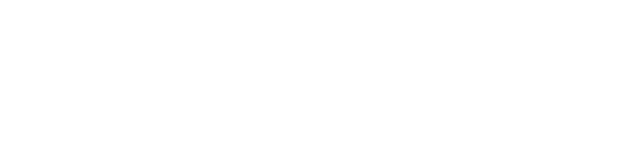
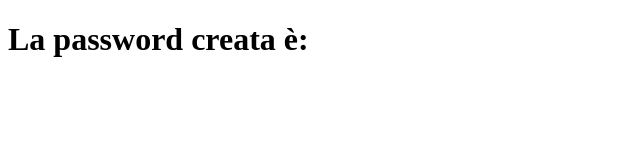
Before and after one commit to AndreaMinelli/js-pwdgen-wannabe, a plain HTML site: page index.html in a window 1280 px wide. Shown: the whole page, without its empty margins (0-640 px from the left). Drawn offline with Linux system fonts and the light colour scheme.

Commit message:
Impostato h1

```diff
--- a/index.html
+++ b/index.html
@@ -11,6 +11,7 @@
 
 <body>
 
+    <h1>La password creata è: <span id="generated-password"></span></h1>
 
 </body>
 
```
